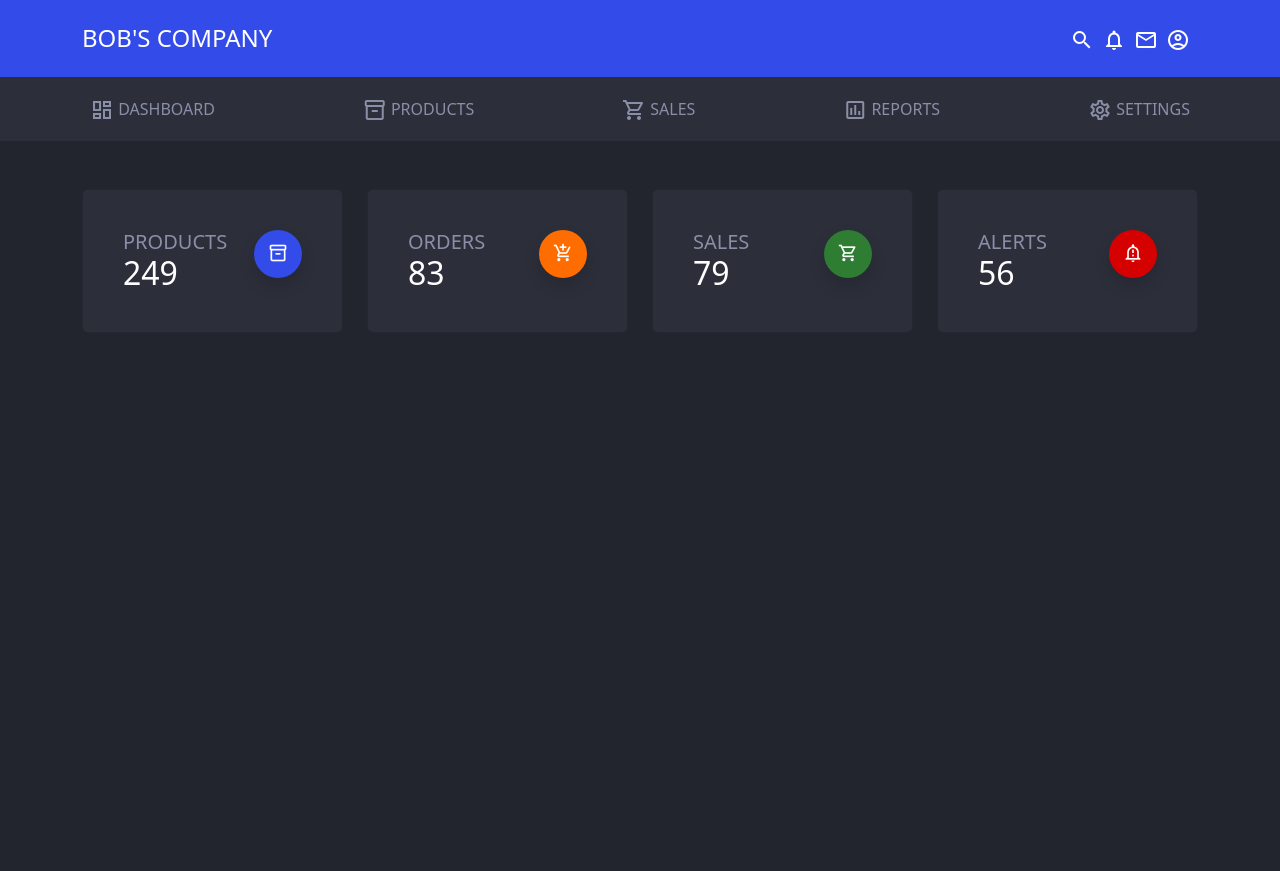
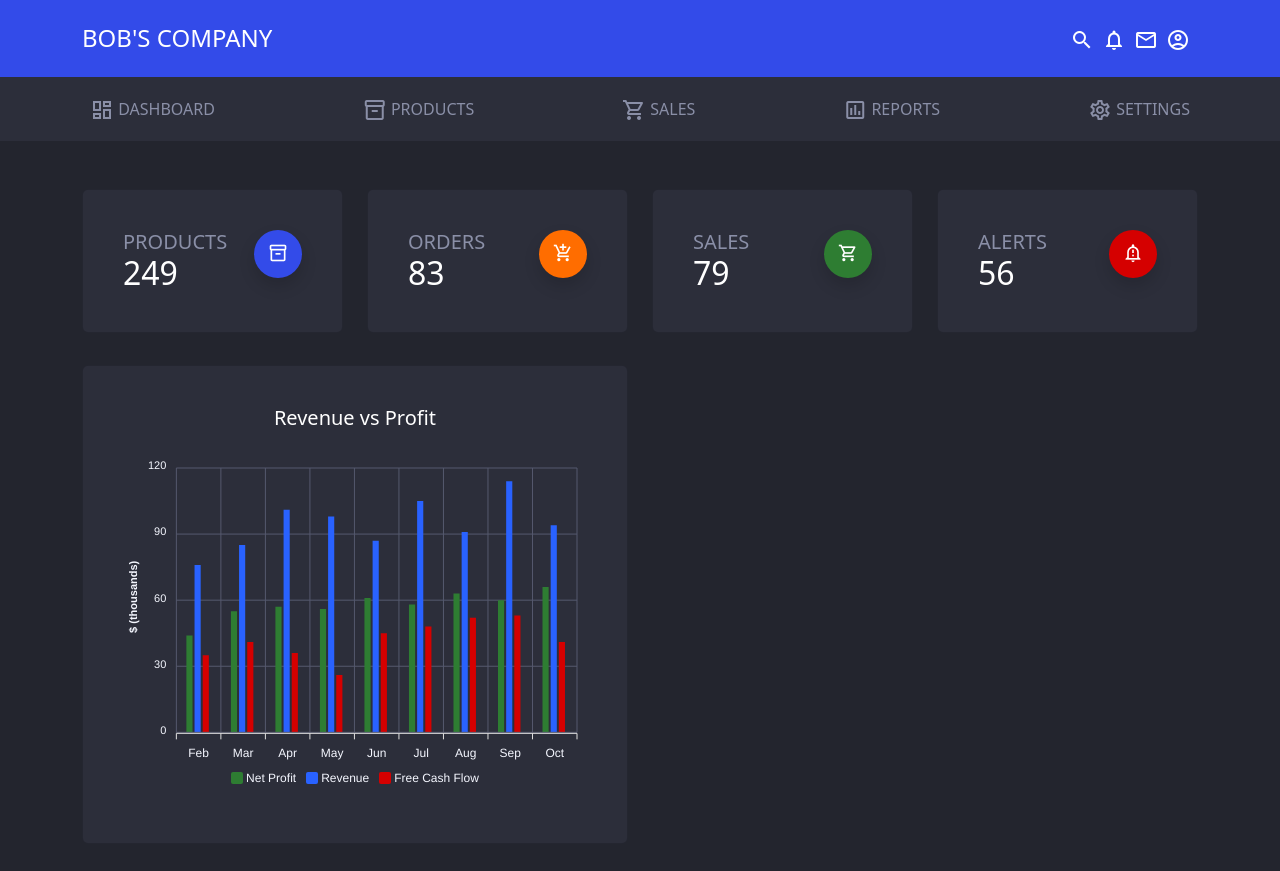
Before and after one commit to BobsProgrammingAcademy/crypto-dashboard-bootstrap-sass-vanilla-js, a website: page index.html in a window 1280 px wide. Before the commit the page ends 800 px from the top, so only its background shows below. Drawn offline with nearby package versions, Linux system fonts and the light colour scheme.

Commit message:
Added a bar chart

```diff
--- a/index.html
+++ b/index.html
@@ -152,6 +152,18 @@
 
       </div>
 
+      <div class="row mb-2">
+        <div class="col-md-6">
+          <div class="card bg-dark p-4 mb-4">
+            <div class="card-body">
+              <h5 class="card-title text-white text-center">Revenue vs Profit</h5>
+              <div id="bar-chart"></div>
+            </div>
+          </div>
+        </div>
+
+      </div>
+
     </main>
 
     <!-- Scripts -->
```
